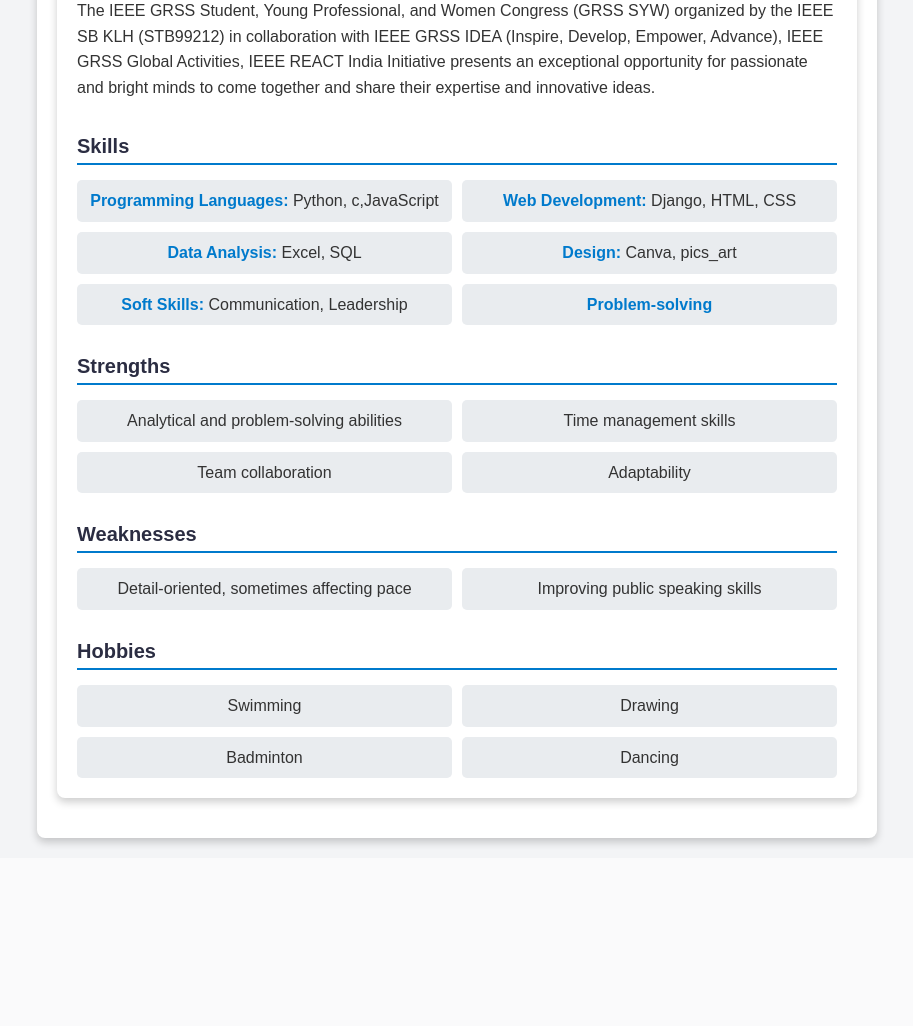
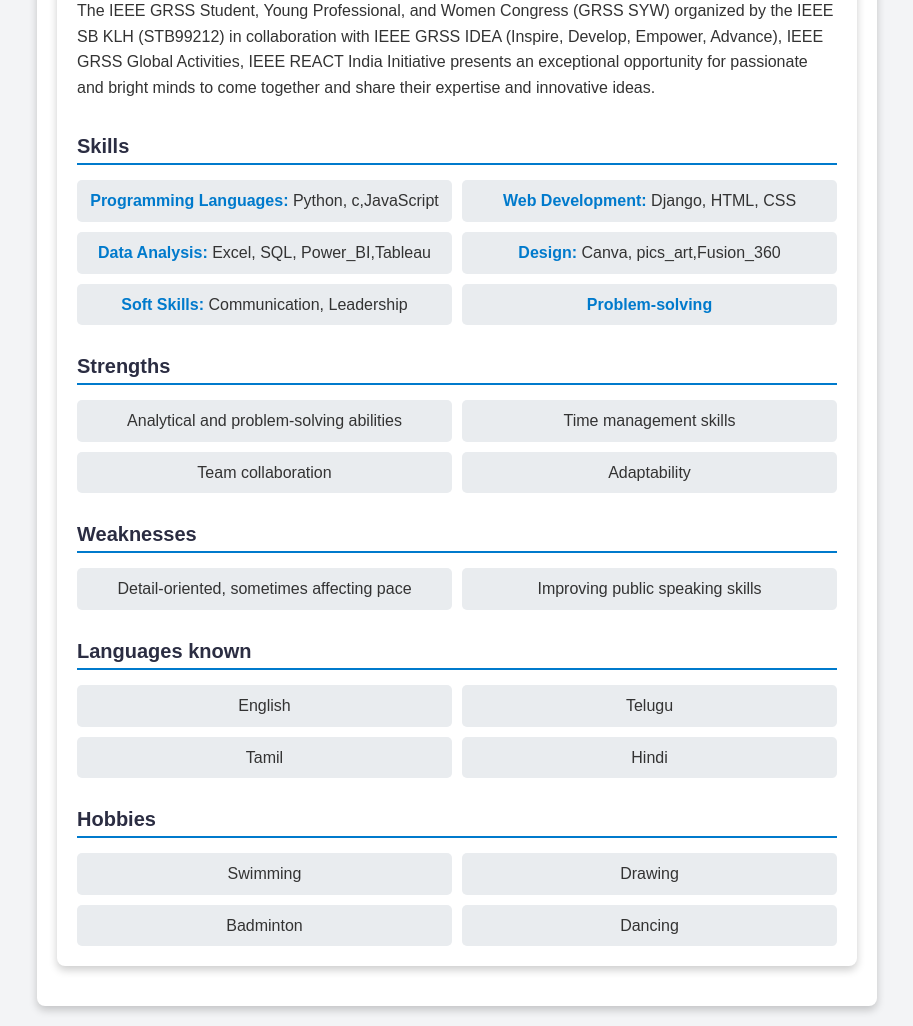
Before and after one commit to srivarshithagatta/project_18_3, a Django app: page / in a window 1280 px wide. Shown: the part 1025-2051 px from the top of the page, without its empty margins (183-1096 px from the left). Before the commit the page ends 1872 px from the top, so only its background shows below. Run offline with Django 5.2, Linux system fonts and the light colour scheme; data comes from the database, SQL or seed files in the repository.

Commit message:
fourth_commit

```diff
--- a/templates/resume.html
+++ b/templates/resume.html
@@ -221,8 +221,8 @@
         <ul class="skills">
             <li><strong>Programming Languages:</strong> Python, c,JavaScript</li>
             <li><strong>Web Development:</strong> Django, HTML, CSS</li>
-            <li><strong>Data Analysis:</strong> Excel, SQL</li>
-            <li><strong>Design:</strong> Canva, pics_art</li>
+            <li><strong>Data Analysis:</strong> Excel, SQL, Power_BI,Tableau</li>
+            <li><strong>Design:</strong> Canva, pics_art,Fusion_360</li>
             <li><strong>Soft Skills:</strong> Communication, Leadership</li>
             <li><strong>Problem-solving</strong></li>
         </ul>
@@ -240,6 +240,13 @@
             <li>Detail-oriented, sometimes affecting pace</li>
             <li>Improving public speaking skills</li>
         </ul>
+        <h2 class="section-title">Languages known</h2>
+        <ul class="weaknesses">
+            <li>English</li>
+            <li>Telugu</li>
+            <li>Tamil</li>
+            <li>Hindi</li>
+        </ul>
 
         <h2 class="section-title">Hobbies</h2>
         <ul class="hobbies">
```
